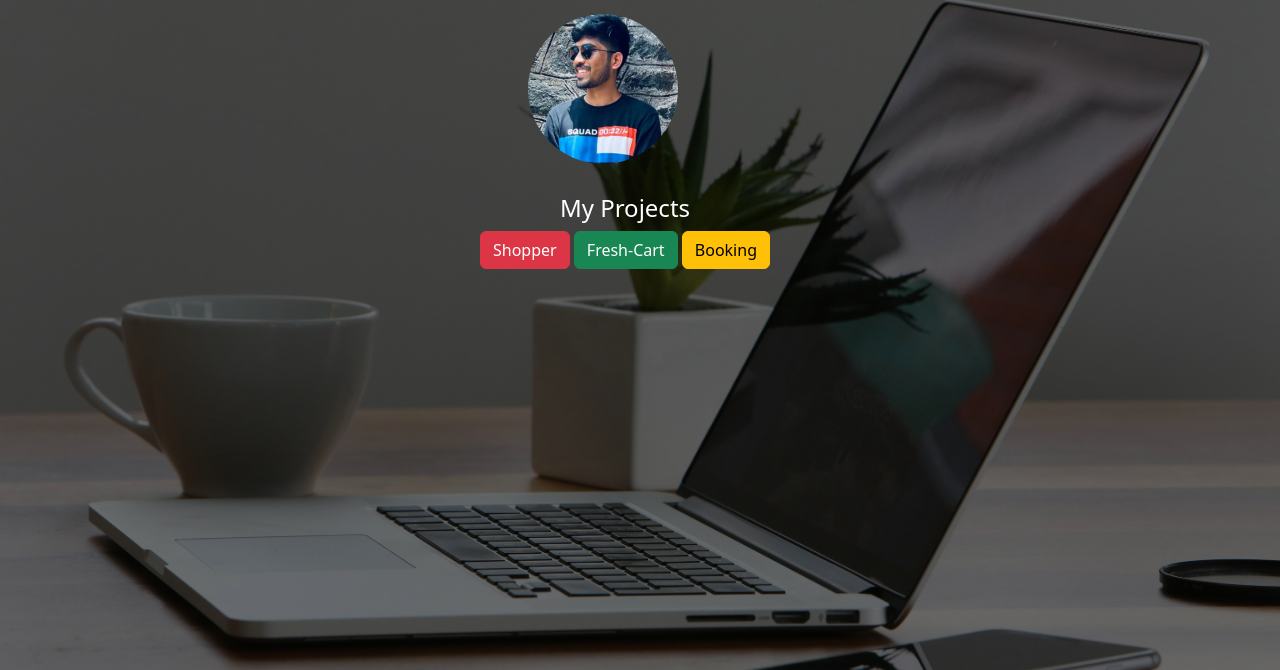
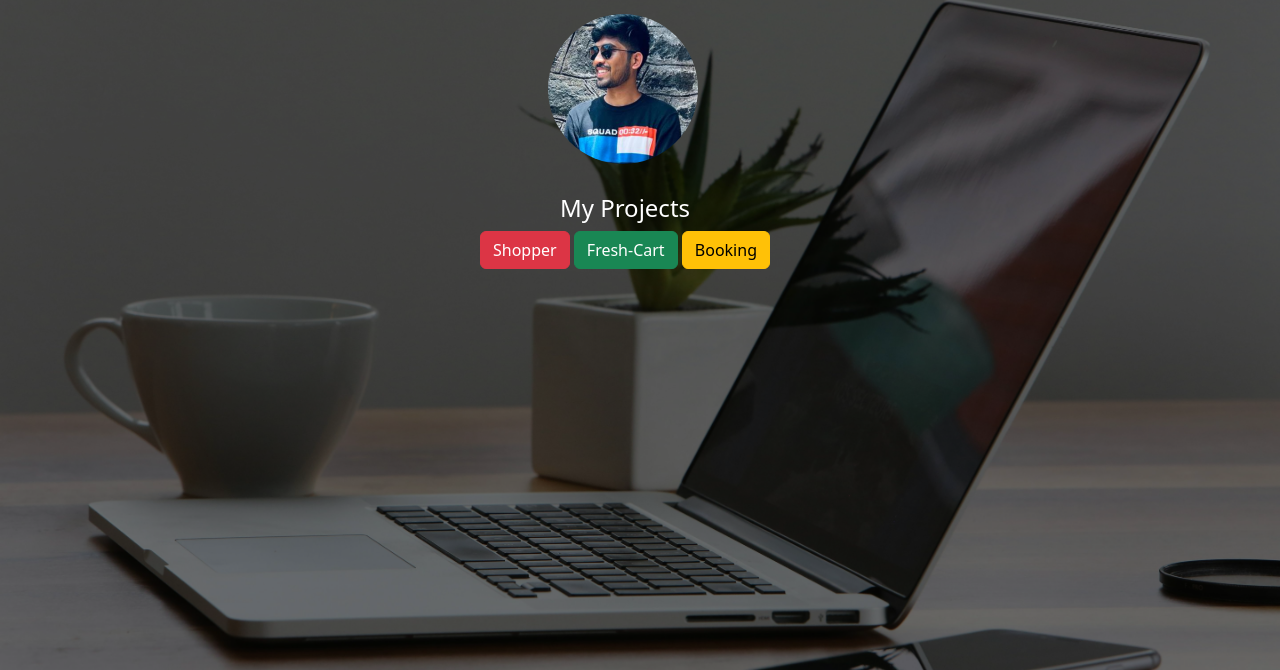
Before and after one commit to rtgdevbc/ravi-portfolio, a website: page index.html in a window 1280 px wide. Shown: the part 130-800 px from the top of the page. Drawn offline with nearby package versions, Linux system fonts and the light colour scheme.

Commit message:
Update index.css

```diff
--- a/src/styles/index.css
+++ b/src/styles/index.css
@@ -7,12 +7,11 @@ body{
     width: 150px;
     height: 150px;
     border-radius: 150px;
-
     background-image: url("../../public/images/blackDPrAVI.jpg");
     background-size: cover;
     background-position: 100%;
     position: absolute;
-    left:480px;
+    left:500px;
     top: 120px;
 }
 .h1{
```
